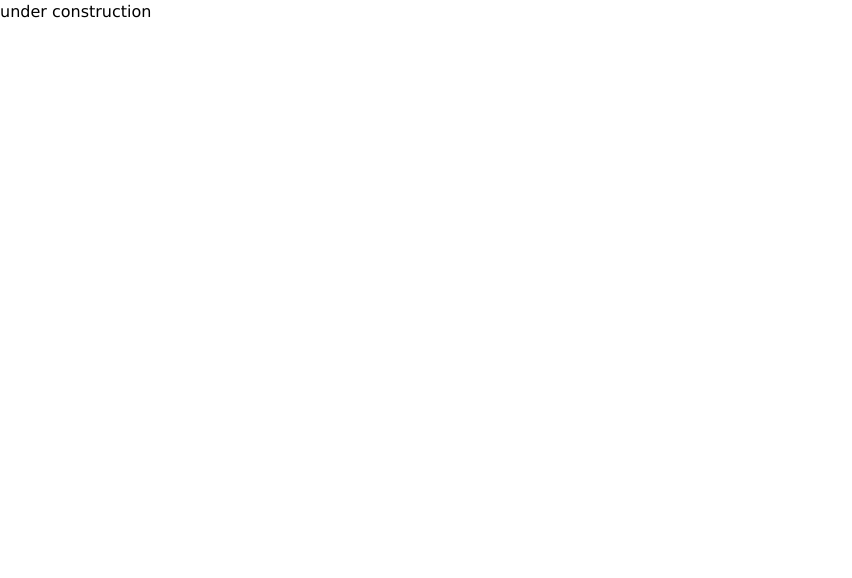
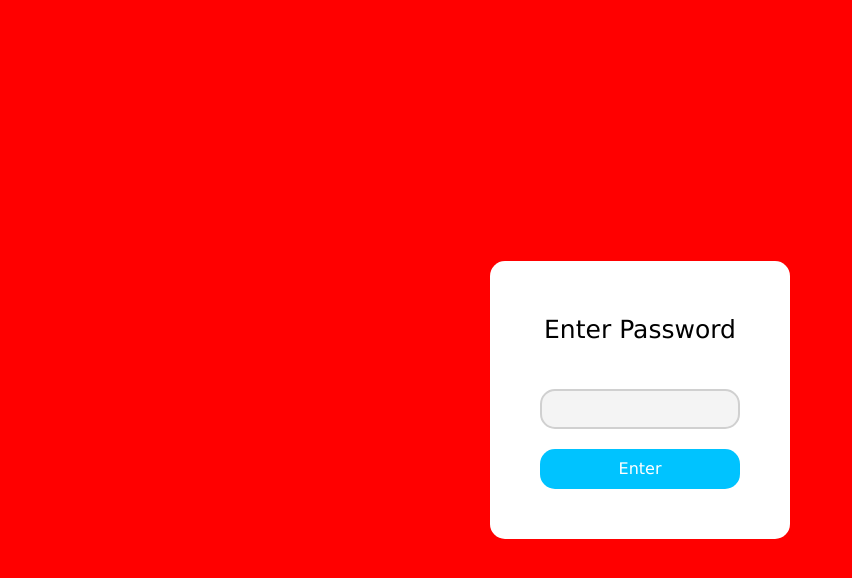
Before and after one commit to Roverfloats/Roverfloats.github.io, a React (Vite) app: page / in a window 1280 px wide. Shown: the top 578 px of the page, without its empty margins (0-852 px from the left). Built offline with nearby package versions, Linux system fonts and the light colour scheme.

Commit message:
login page front

```diff
--- a/src/Components/Header.jsx
+++ b/src/Components/Header.jsx
@@ -1,4 +1,3 @@
-import Button from "./base-components/Button";
 import { useNavigate } from "react-router";
 
 function Header() {
@@ -29,8 +28,6 @@ function Header() {
 
             <nav className="flex justify-center items-center w-full h-[50px]">
                 <div className="ml-[40px]"/>
-                <Button text={"Home"}/>
-                <Button text={"Writing"}/>
                 <div className="mr-[40px]"/>
             </nav>
         </>
--- a/src/Components/base-components/Button.jsx
+++ /dev/null
@@ -1,7 +0,0 @@
-function Button({onClick, text}) {
-  return (
-    <button className="w-auto h-[40px] px-[10px] bg-[#00c3ff] mx-[10px]" onClick={onClick}>{text}</button>
-  )
-}
-
-export default Button
--- a/src/pages/Front.jsx
+++ b/src/pages/Front.jsx
@@ -4,11 +4,6 @@ import { useEffect } from 'react';
 
 function Front() {
     let navigate = useNavigate();
-
-    useEffect(() => {
-        navigate("../")
-    }, []);
-
 
   return (
     <>
--- a/src/pages/Login.jsx
+++ b/src/pages/Login.jsx
@@ -1,7 +1,33 @@
+import { useEffect, useState } from 'react';
+import { useNavigate } from "react-router";
+
 function Login() {
+    const [password, setPassword] = useState("");
+    const [wrongPassword, setWrongPassword] = useState(false);
+    let navigate = useNavigate();
+
+    useEffect(() => {
+      localStorage.setItem("loggedIn", false)
+    }, []);
+
+    function SignIn() {
+      if(password == "test"){
+        localStorage.setItem("loggedIn", true)
+        navigate("/frontpage")
+        return
+      }
+      setWrongPassword(true)
+    }
+
+
   return (
-    <div>
-      <p>under construction</p>
+    <div className="flex justify-center items-center w-full h-full bg-[#ff0000]" /*background*/>
+      <div className="flex items-center flex-col p-[50px] w-auto h-auto bg-[#fff] rounded-[15px]">
+        <p className='text-[25px] mb-[40px]'>Enter Password</p>
+        {wrongPassword ? <p className='text-[#DF121B]'>Password is wrong</p> : <></> }
+        <input type="password" onChange={(e) => setPassword(e.target.value)} className='w-[200px] h-[40px] border-2 border-[#D0D0D0] rounded-[15px] mb-[20px] p-[10px] bg-[#F4F4F4]'/>
+        <button onClick={() => SignIn()} className="w-[200px] h-[40px] bg-[#00c3ff] text-white rounded-[15px]">Enter</button>
+      </div>
     </div>
   )
 }
```
